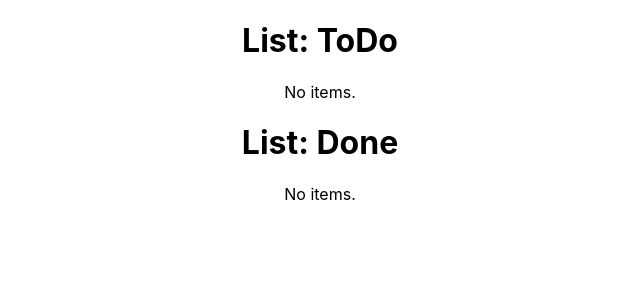
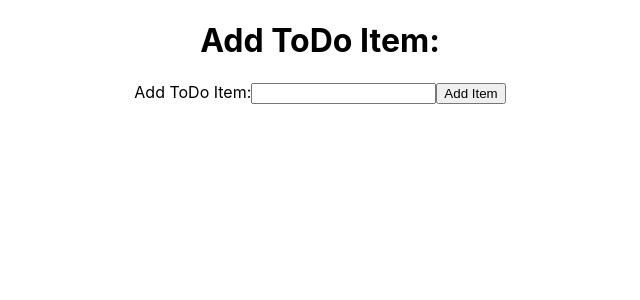
Before and after one commit to xbgbtx/-frontend-framework-todo-test-react, a React (Create React App) app: page / in a window 1280 px wide. Shown: the top 300 px of the page, without its empty margins (320-960 px from the left). Built offline with nearby package versions, Linux system fonts and the light colour scheme.

Commit message:
Item form as component

```diff
--- a/src/App.js
+++ b/src/App.js
@@ -3,13 +3,9 @@
 
 function App() {
 
-    let todo = new ListDisplay ( "ToDo" );
-    let done = new ListDisplay ( "Done" );
-
     return (
         <div className="App">
-            {todo.render()}
-            {done.render()}
+            <TodoItemForm />
         </div>
     );
 }
@@ -41,7 +37,50 @@
     }
 }
 
-function formatList ( l ) {
+class TodoItemForm extends React.Component
+{
+    constructor (props)
+    {
+        super (props);
+
+        this.state = {
+            value : ""
+        };
+
+        this.handleChange = this.handleChange.bind(this);
+        this.handleSubmit = this.handleSubmit.bind(this);
+
+    }
+
+    handleChange ( e )
+    {
+        this.setState ({ value : e.target.value });
+    }
+
+    handleSubmit ( e )
+    {
+        e.preventDefault ();
+        alert ( `Submit: ${this.state.value}` );
+    };
+
+    render ()
+    {
+        return (
+            <div>
+                <h1>Add ToDo Item:</h1>
+                <form onSubmit={this.handleSubmit}>
+                    <label>
+                        Add ToDo Item:
+                        <input type="text" name="todo-item"
+                            value={this.state.value}
+                            onChange={this.handleChange}
+                        />
+                    </label>
+                    <input type="submit" value="Add Item" />
+                </form>
+            </div>
+        );
+    }
 }
 
 export default App;
```
